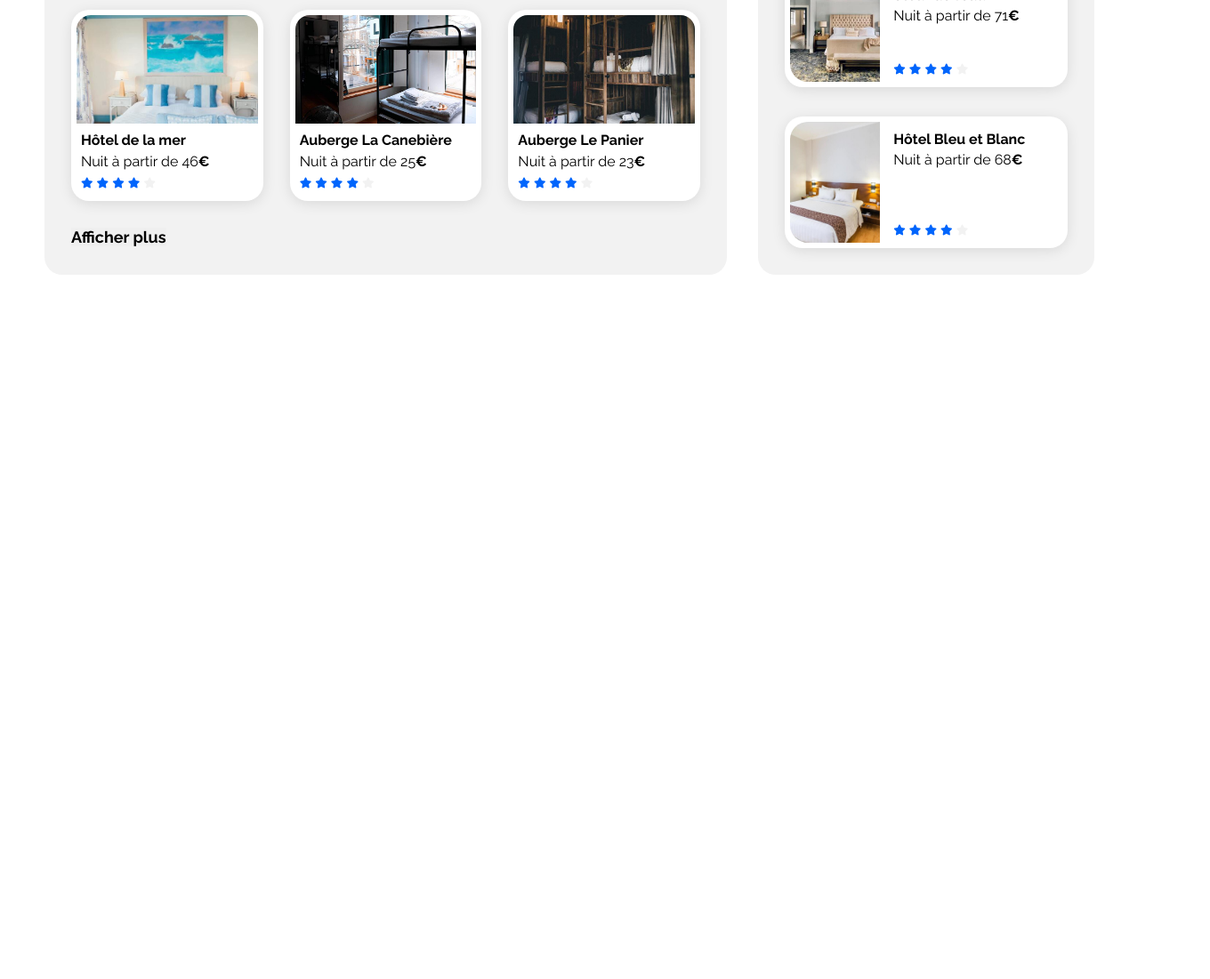
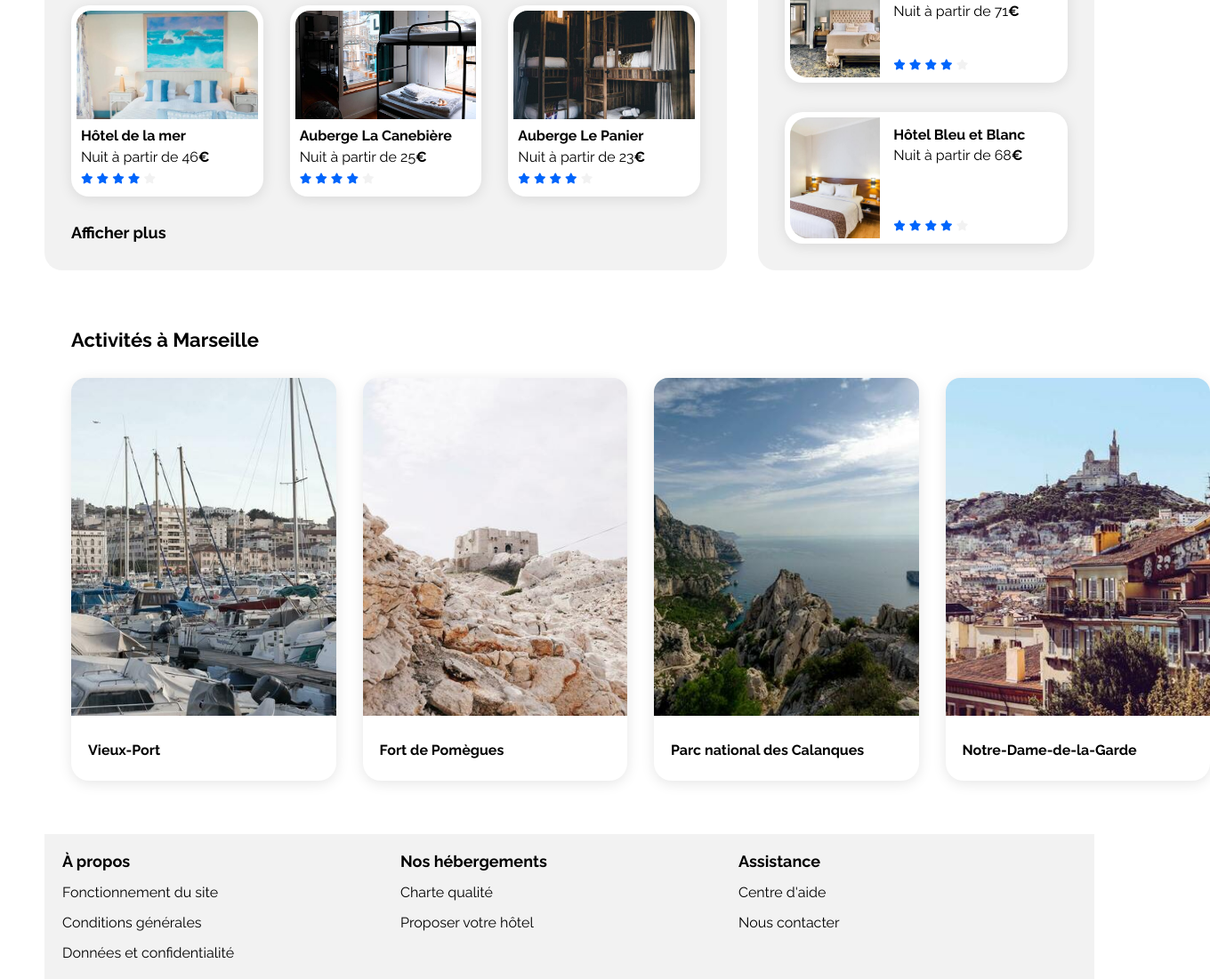
Before and after one commit to AntoineDeveloppeur/Projet-n-2, a plain HTML site: page Code en cours de travaux/index.html in a window 1280 px wide. Shown: the part 746-1847 px from the top of the page at 89% size, 1360 px wide, since content can reach past the window. Before the commit the page ends 1055 px from the top, so only its background shows below. Drawn offline with Linux system fonts and the light colour scheme.

Commit message:
Projet continué jusqu'à l'implementation du footer. Etape 8 fini sans avoir fait vérification du code W3C. Correction de la version précédente : changement “afficher plus” de boutton à lien”, “hébergement” et “activités” changent de couleurs et une border bleue apparaît au dessus lorsqu’ils sont survollés

```diff
--- a/Code en cours de travaux/css/style.css
+++ b/Code en cours de travaux/css/style.css
@@ -6,9 +6,23 @@
     box-sizing: border-box;
 }
 
+a {
+    color: inherit;
+    text-decoration: none;
+}
+
+ul {
+    list-style-type: none
+}
+
 /****** Police ******/
 h1 {
     font-size: 22px;
+}
+
+h2 {
+    font-size: 18px;
+    font-weight: bold;
 }
 
 p {
@@ -29,14 +43,12 @@ header {
     align-items: center;
     margin-bottom: 30px;
 }
-/* TODO : Reprendre l'espacement entre Hébergements et activités
-TODO : Reprendre l'espacement entre la barre bleu et hébergements */
+
 header nav {
     width: 344px;
     height: 48px;
     display: flex;
     justify-content: center;
-    align-items: start;
 }
 
 header nav ul {
@@ -45,10 +57,16 @@ header nav ul {
     justify-content: space-between;
 }
 
-#lien-hebergements {
+#ancre-hebergements:hover {
     border-top:  2px solid var(--main-color);
     padding-top: 14px;
-    color: var(--main-color)
+    color: var(--main-color);
+}
+
+#ancre-activités:hover {
+    border-top:  2px solid var(--main-color);
+    padding-top: 14px;
+    color: var(--main-color);
 }
 
 :root {
@@ -99,12 +117,15 @@ form {
     width: 195px;
     font-size: 18px;
     font-weight: 700;
-    color: black;
     border-top: 1px solid var(--main-bg-color);
     border-bottom: 1px solid var(--main-bg-color);
     border-left: none;
     border-right: none;
     padding-left: 24px
+}
+
+#input-lieux::placeholder {
+    color: black;
 }
 
 #boutton-rechercher {
@@ -136,8 +157,6 @@ form {
 
 #titre-filtre {
     margin-right: 7.5px;
-    font-size: 18px;
-    font-weight: bold;
 }
 
 
@@ -189,26 +208,12 @@ form {
     margin-right: 10px;
 }
 
-#information p {
-    /* font-size: 16px; */
-}
-
-a {
-    color: inherit;
-    text-decoration: none;
-}
-
-.section-title {
-    margin: 0;
-    font-size: 22px;
-}
-
 .card {
     background-color: white;
     border-radius: 20px;
     padding: 5px;
     border: 1px solid transparent; /* Transparent border */
-box-shadow: 0px 3px 15px rgba(0, 0, 0, 0.1); /* Shadow effect */
+    box-shadow: 0px 3px 15px rgba(0, 0, 0, 0.1); /* Shadow effect */
 }
 
 .card img {
@@ -241,7 +246,7 @@ box-shadow: 0px 3px 15px rgba(0, 0, 0, 0.1); /* Shadow effect */
 }
 
 /****** Hebergements ***********/
-.hebergements {
+#hebergements {
     width: 65%;
 }
 
@@ -275,9 +280,7 @@ box-shadow: 0px 3px 15px rgba(0, 0, 0, 0.1); /* Shadow effect */
     margin-left: 5px;
 }
 
-#boutton-afficher-plus {
-    background-color: none;
-    border: 0px;
+#lien-afficher-plus {
     font-size: 18px;
     font-weight: 700;
 }
@@ -327,8 +330,64 @@ box-shadow: 0px 3px 15px rgba(0, 0, 0, 0.1); /* Shadow effect */
     margin-bottom: 5px;
 }
 
+/****** Activités ******/
 
+.activites-title {
+    margin-bottom: 30px;
+}
 
+#activites {
+    margin-top: 35px;
+    margin-bottom: 30px;
+    padding: 30px;
+}
+
+.activites-cards {
+    display: grid;
+    grid-template-columns: 1fr 1fr 1fr 1fr;
+    gap: 30px;
+    justify-content: space-between;
+}
+
+.activites-cards .card {
+    padding: 0px;
+    width: 297.5px;
+    border: none;
+}
+
+.activites-cards .card-content {
+    padding-bottom: 25px;
+}
+
+.activites-cards img {
+    padding: 0px;
+    border-top-left-radius: 16px;
+    border-top-right-radius: 16px;
+    width: 100%;
+    height: 380px;
+}
+.activites-cards .card-title {
+    margin-top: 25px;
+    margin-bottom: 0px;
+    margin-left: 19px;
+}
+
+/****** Footer ******/
+
+footer {
+    padding: 20px;
+    background-color: var(--main-bg-color);
+    display: grid;
+    grid-template-columns: 1fr 1fr 1fr;
+}
+
+footer div {
+    margin-right: 20px;
+}
+
+footer div li {
+    margin-top: 15px;
+}
 
 /* Le code ci-dessous correspond à la version responsive uniquement */
 
@@ -339,7 +398,7 @@ box-shadow: 0px 3px 15px rgba(0, 0, 0, 0.1); /* Shadow effect */
         flex-direction: column;
     }
 
-    .hebergements {
+    #hebergements {
         width: 100%;
     }
 
--- a/Code en cours de travaux/index.html
+++ b/Code en cours de travaux/index.html
@@ -20,12 +20,12 @@
             <img src="./images/logo/Booki.png" id="logo">
             <nav>
                 <ul>
-                    <il>
-                        <a href="#" id="lien-hebergements">Hébergements</a>
-                    </il>
-                    <il>
-                        <a href="#" id="activités">Activités</a>
-                    </il>
+                    <li>
+                        <a href="#hebergements" id="ancre-hebergements">Hébergements</a>
+                    </li>
+                    <li>
+                        <a href="#activites" id="ancre-activités">Activités</a>
+                    </li>
                 </ul>
             </nav>
         </header>
@@ -66,7 +66,7 @@
                 </div>
             </div>
             <div class="hebergements-and-populaires">
-                <section class="hebergements">
+                <section id="hebergements">
                         <div class="hebergements-title">
                             <h2 class="section-title">Hébergements à Marseille</h2>
                         </div>
@@ -95,7 +95,7 @@
                                     <img src="./images/hebergements/febrian-zakaria.jpg" alt="Image de la chambre d'hôtel montrant deux lits">
                                     <div class="card-content">
                                         <div class="card-txt">
-                                            <h3 class="card-title">Hôtel Chez Amuna</h3>
+                                            <h3 class="card-title">Hôtel Chez Amina</h3>
                                             <p class="card-subtitle">Nuit à partir de 96<span class="euro">€</span></p>
                                         </div>
                                         <div class="card-rating">
@@ -186,7 +186,7 @@
                                 </article>
                             </a>
                         </div>
-                        <button id="boutton-afficher-plus">Afficher plus</button>
+                        <a href="#" id="lien-afficher-plus">Afficher plus</a>
                 </section>
                 <section class="populaires">
                     <div class="populaires-title">
@@ -254,8 +254,100 @@
                     </div>
                 </section>
             </div>
+            <section id="activites">
+                <div class="activites-title">
+                    <h1 class="section-title">Activités à Marseille</h1>
+                </div>
+                <div class="activites-cards">
+                    <a href="#">
+                        <article class="card">
+                            <img src="./images/activites/reno-laithienne.jpg" alt="photo du vieux-port à Marseille">
+                            <div class="card-content">
+                                <div class="card-txt">
+                                    <h2 class="card-title">Vieux-Port</h2>
+                                </div>
+                            </div>
+                        </article>
+                    </a>
+                    <a href="#">
+                        <article class="card">
+                            <img src="./images/activites/paul-hermann.jpg" alt="photo du Fort de Pomègues à Marseille">
+                            <div class="card-content">
+                                <div class="card-txt">
+                                    <h2 class="card-title">Fort de Pomègues</h2>
+                                </div>
+                            </div>
+                        </article>
+                    </a>
+                    <a href="#">
+                        <article class="card">
+                            <img src="./images/activites/kilyan-sockalingum.jpg" alt="photo du Parc national des Calanques à Marseille">
+                            <div class="card-content">
+                                <div class="card-txt">
+                                    <h2 class="card-title">Parc national des Calanques</h2>
+                                </div>
+                            </div>
+                        </article>
+                    </a>
+                    <a href="#">
+                        <article class="card">
+                            <img src="./images/activites/florian-wehde.jpg" alt="photo de Notre-Dame-de-la-Garde à Marseille">
+                            <div class="card-content">
+                                <div class="card-txt">
+                                    <h2 class="card-title">Notre-Dame-de-la-Garde</h2>
+                                </div>
+                            </div>
+                        </article>
+                    </a>
+                </div>
+        </section>
         </main>
-        <footer></footer>
+        <footer>
+            <div>
+                <h2>À propos</h2>
+                <ul>
+                    <li>
+                        <a href="">Fonctionnement du site</a>
+                    </li>
+                </ul>
+                <ul>
+                    <li>
+                        <a href="">Conditions générales</a>
+                    </li>
+                </ul>
+                <ul>
+                    <li>
+                        <a href="">Données et confidentialité</a>
+                    </li>
+                </ul>
+            </div>
+            <div>
+                <h2>Nos hébergements</h2>
+                <ul>
+                    <li>
+                        <a href="">Charte qualité</a>
+                    </li>
+                </ul>
+                <ul>
+                    <li>
+                        <a href="">Proposer votre hôtel</a>
+                    </li>
+                </ul>
+            </div>
+            <div>
+                <h2>Assistance</h2>
+                <ul>
+                    <li>
+                        <a href="">Centre d'aide</a>
+                    </li>
+                </ul>
+                <ul>
+                    <li>
+                        <a href="">Nous contacter</a>
+                    </li>
+                </ul>
+            </div>
+        </footer>
     </div>
 </body>
 
```
